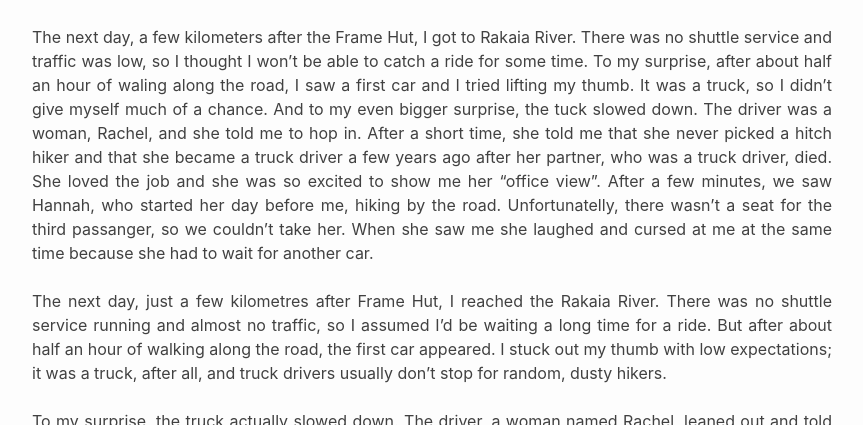
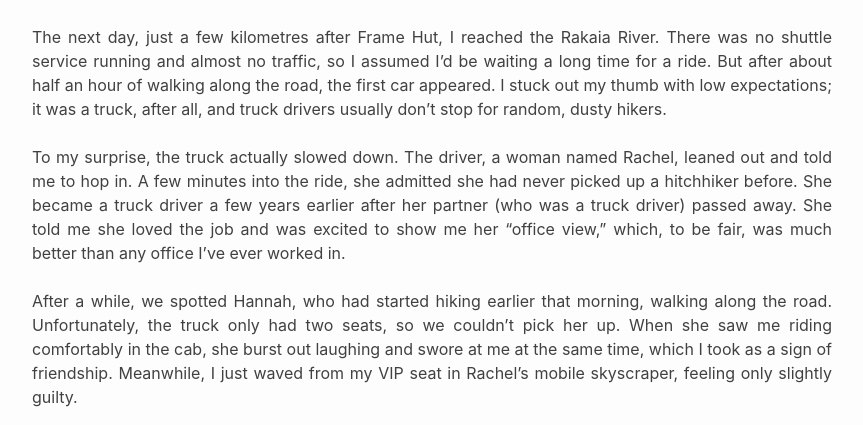
Before and after one commit to otheiner/blog, a Jekyll site: the page built from _posts/2025-11-26-TA_part4.md, in a window 1280 px wide and 900 px high, scrolled down 5087 px, cut to the strip 233-658 px from the top of the window. Shown: the whole strip, without its empty margins (208-1071 px from the left). Built offline with Jekyll 4.4.1, drawn with Linux system fonts in a browser that asks for light colours.

Commit message:
Fixing duplicit part

```diff
--- a/_posts/2025-11-26-TA_part4.md
+++ b/_posts/2025-11-26-TA_part4.md
@@ -92,9 +92,6 @@ Hannah was from the UK. She was a teacher, rowed competitively and she was also
 			/assets/images/TA/part2/TA-part2 - 16.jpeg > Cute Frame Hut where I caught up with Hannah. ;
 			"%}
 
-
-The next day, a few kilometers after the Frame Hut, I got to Rakaia River. There was no shuttle service and traffic was low, so I thought I won't be able to catch a ride for some time. To my surprise, after about half an hour of waling along the road, I saw a first car and I tried lifting my thumb. It was a truck, so I didn't give myself much of a chance. And to my even bigger surprise, the tuck slowed down. The driver was a woman, Rachel, and she told me to hop in. After a short time, she told me that she never picked a hitch hiker and that she became a truck driver a few years ago after her partner, who was a truck driver, died. She loved the job and she was so excited to show me her "office view". After a few minutes, we saw Hannah, who started her day before me, hiking by the road. Unfortunatelly, there wasn't a seat for the third passanger, so we couldn't take her. When she saw me she laughed and cursed at me at the same time because she had to wait for another car.
-
 The next day, just a few kilometres after Frame Hut, I reached the Rakaia River. There was no shuttle service running and almost no traffic, so I assumed I’d be waiting a long time for a ride. But after about half an hour of walking along the road, the first car appeared. I stuck out my thumb with low expectations; it was a truck, after all, and truck drivers usually don’t stop for random, dusty hikers.
 
 To my surprise, the truck actually slowed down. The driver, a woman named Rachel, leaned out and told me to hop in. A few minutes into the ride, she admitted she had never picked up a hitchhiker before. She became a truck driver a few years earlier after her partner (who was a truck driver) passed away. She told me she loved the job and was excited to show me her “office view,” which, to be fair, was much better than any office I’ve ever worked in.
```
